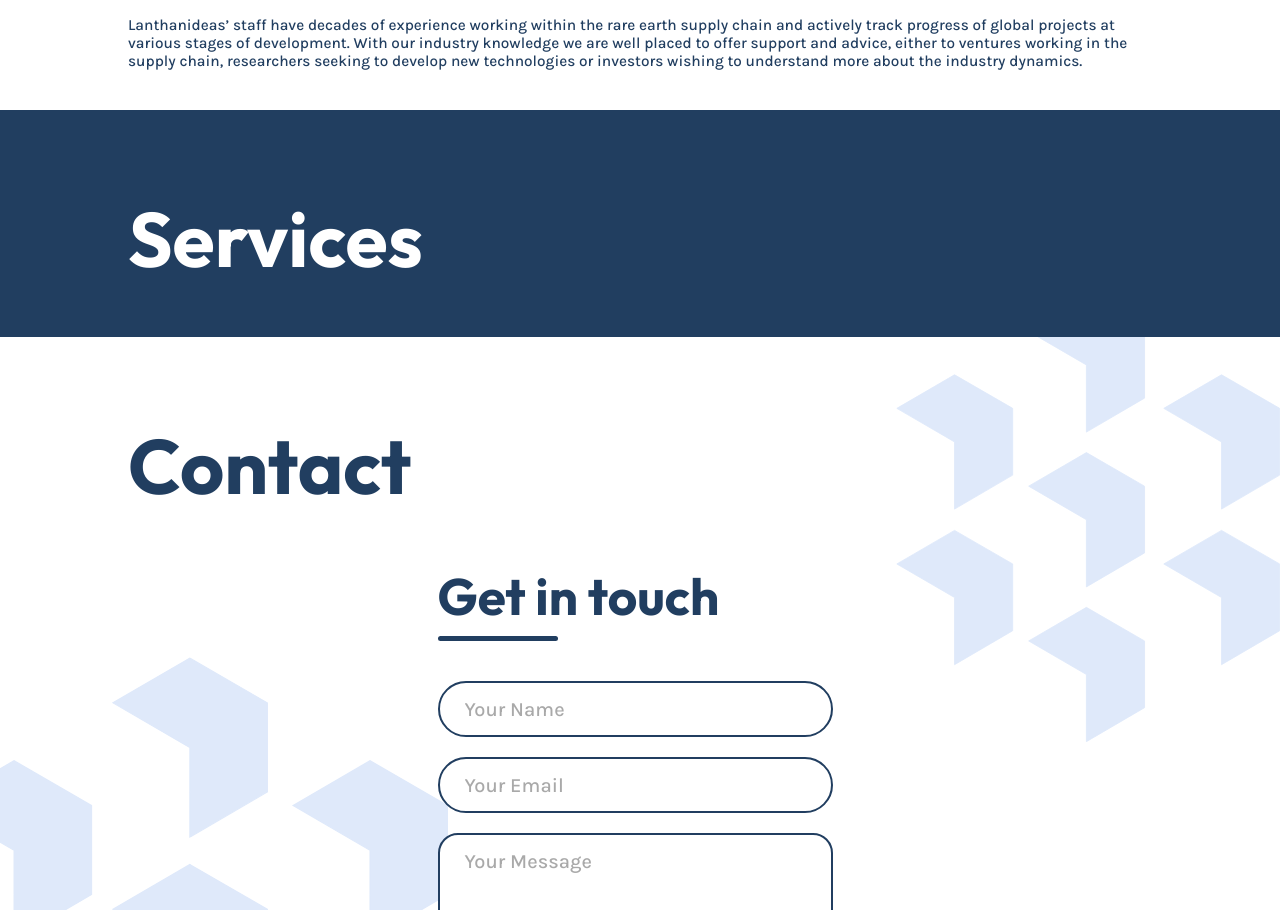
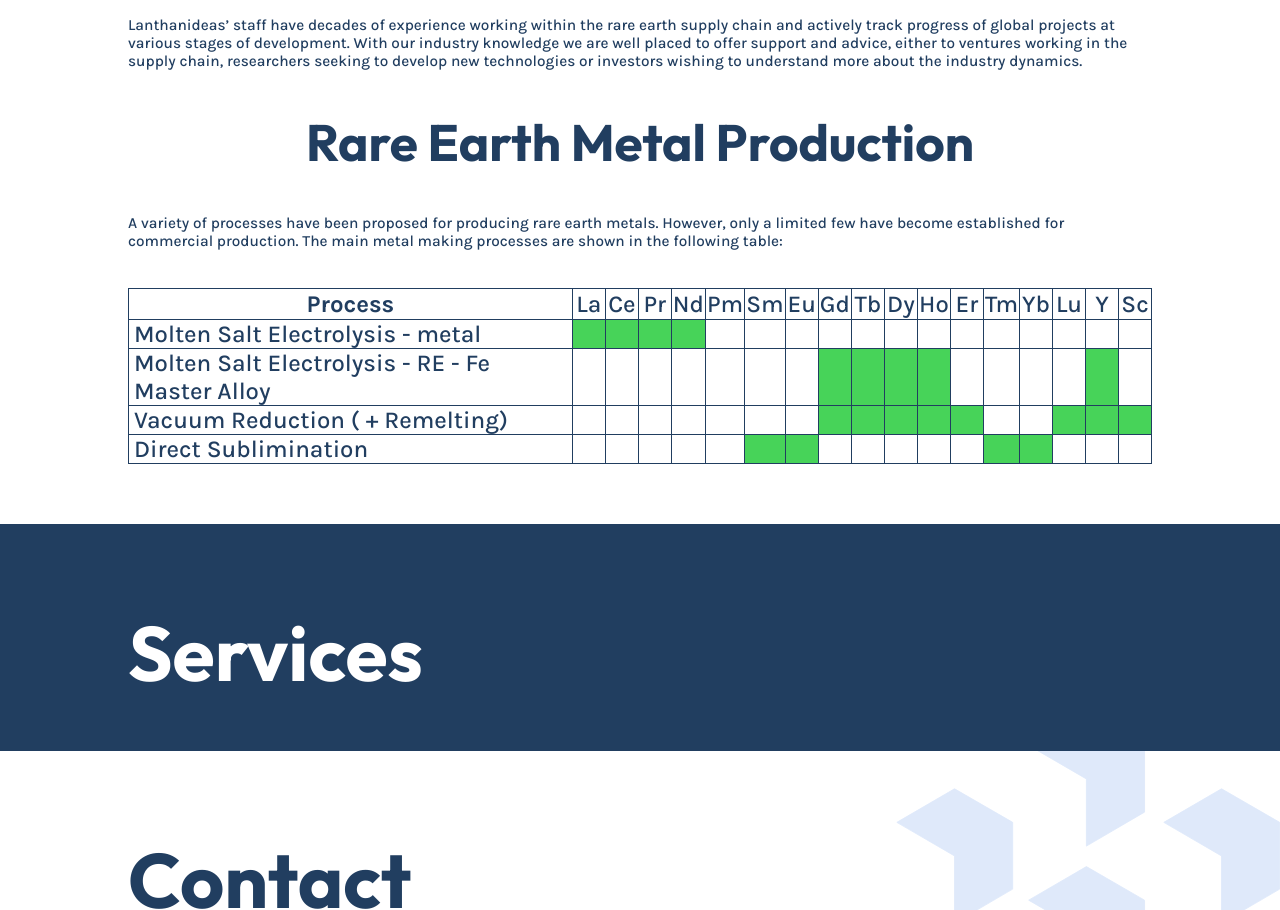
Before and after one commit to david14higgins/Lanthanideas.com, a React (Vite) app: page / in a window 1280 px wide. Shown: the part 4643-5553 px from the top of the page. Built offline with nearby package versions, Linux system fonts and the light colour scheme.

Commit message:
add unresponsive table

```diff
--- a/src/components/RareEarthsPage/RareEarthsPage.jsx
+++ b/src/components/RareEarthsPage/RareEarthsPage.jsx
@@ -3,6 +3,8 @@ import '../Page.css'
 import './RareEarthsPage.css'
 import rareEarthStones from '../../assets/images/Rare-Earth-Stones.png'
 import supplyChain from '../../assets/images/Supply-Chain.png'
+import Table from './Table'
+
 
 const RareEarthsPage = () => {
   return (
@@ -49,6 +51,12 @@ const RareEarthsPage = () => {
             <p>In addition, the strategic vulnerability of overdependence on a single source for critical materials has now been recognised worldwide. Japan, USA, India and the European Union are all at various stages of enacting policies to support domestic production of rare earths and / or added value downstream processing. Other jurisdictions are now following suit. However, the challenges of establishing competitive supply, in the face of stiff competition from Chinese companies, are immense.</p>
             <br/>
             <p>Lanthanideas’ staff have decades of experience working within the rare earth supply chain and actively track progress of global projects at various stages of development. With our industry knowledge we are well placed to offer support and advice, either to ventures working in the supply chain, researchers seeking to develop new technologies or investors wishing to understand more about the industry dynamics.</p>
+
+            <h3>Rare Earth Metal Production</h3>
+            <p>A variety of processes have been proposed for producing rare earth metals. However, only a limited few have become established for commercial production. The main metal making processes are shown in the following table:</p>
+            <br/>
+            <Table/>
+
         </div>
     </div>
   )
--- /dev/null
+++ b/src/components/RareEarthsPage/Table.css
@@ -0,0 +1,40 @@
+@import '../../variables.css';
+
+
+
+.green-cell {
+    background-color: #47D359;
+}
+
+table, th, td {
+    border: 1px solid var(--primary-blue);
+    border-collapse: collapse;
+    margin: 20px auto;
+}
+
+th {
+    font-family: "Karla", sans-serif;
+    font-weight: 500;
+    font-size: 24px;
+    color: var(--primary-blue);
+}
+
+.process-header {
+    font-family: "Karla", sans-serif;
+    font-weight: 700;
+    font-size: 24px;
+    color: var(--primary-blue);
+}
+
+td {
+    width: 30px;
+}
+
+.process-name {
+    font-family: "Karla", sans-serif;
+    font-weight: 500;
+    font-size: 24px;
+    color: var(--primary-blue);
+    width: fit-content;
+    padding: 0 5px;
+}
--- /dev/null
+++ b/src/components/RareEarthsPage/Table.jsx
@@ -0,0 +1,59 @@
+import React from 'react'
+import './Table.css'
+
+const Table = () => {
+  return (
+    <table>
+        <tr>
+            <th className="process-header">Process</th>
+            <th className="chemical-header">La</th>
+            <th className="chemical-header">Ce</th>
+            <th className="chemical-header">Pr</th>
+            <th className="chemical-header">Nd</th>
+            <th className="chemical-header">Pm</th>
+            <th className="chemical-header">Sm</th>
+            <th className="chemical-header">Eu</th>
+            <th className="chemical-header">Gd</th>
+            <th className="chemical-header">Tb</th>
+            <th className="chemical-header">Dy</th>
+            <th className="chemical-header">Ho</th>
+            <th className="chemical-header">Er</th>
+            <th className="chemical-header">Tm</th>
+            <th className="chemical-header">Yb</th>
+            <th className="chemical-header">Lu</th>
+            <th className="chemical-header">Y</th>
+            <th className="chemical-header">Sc</th>
+        </tr>
+        <tr>
+            <td className="process-name">Molten Salt Electrolysis - metal</td><td className="green-cell"></td>
+            <td className="green-cell"></td><td className="green-cell"></td><td className="green-cell"></td><td></td>
+            <td></td><td></td><td></td><td></td>
+            <td></td><td></td><td></td><td></td>
+            <td></td><td></td><td></td><td></td>
+        </tr>
+        <tr>
+            <td className="process-name">Molten Salt Electrolysis - RE - Fe Master Alloy</td><td></td>
+            <td></td><td></td><td></td><td></td>
+            <td></td><td></td><td className="green-cell"></td><td className="green-cell"></td>
+            <td className="green-cell"></td><td className="green-cell"></td><td></td><td></td>
+            <td></td><td></td><td className="green-cell"></td><td></td>
+        </tr>
+        <tr>
+            <td className="process-name">Vacuum Reduction ( + Remelting)</td><td></td>
+            <td></td><td></td><td></td><td></td>
+            <td></td><td></td><td className="green-cell"></td><td className="green-cell"></td>
+            <td className="green-cell"></td><td className="green-cell"></td><td className="green-cell"></td><td></td>
+            <td></td><td className="green-cell"></td><td className="green-cell"></td><td className="green-cell"></td>
+        </tr>
+        <tr>
+            <td className="process-name">Direct Sublimination</td><td></td>
+            <td></td><td></td><td></td><td></td>
+            <td className="green-cell"></td><td className="green-cell"></td><td></td><td></td>
+            <td></td><td></td><td></td><td className="green-cell"></td>
+            <td className="green-cell"></td><td></td><td></td><td></td>
+        </tr>
+    </table>
+  )
+}
+
+export default Table
```
